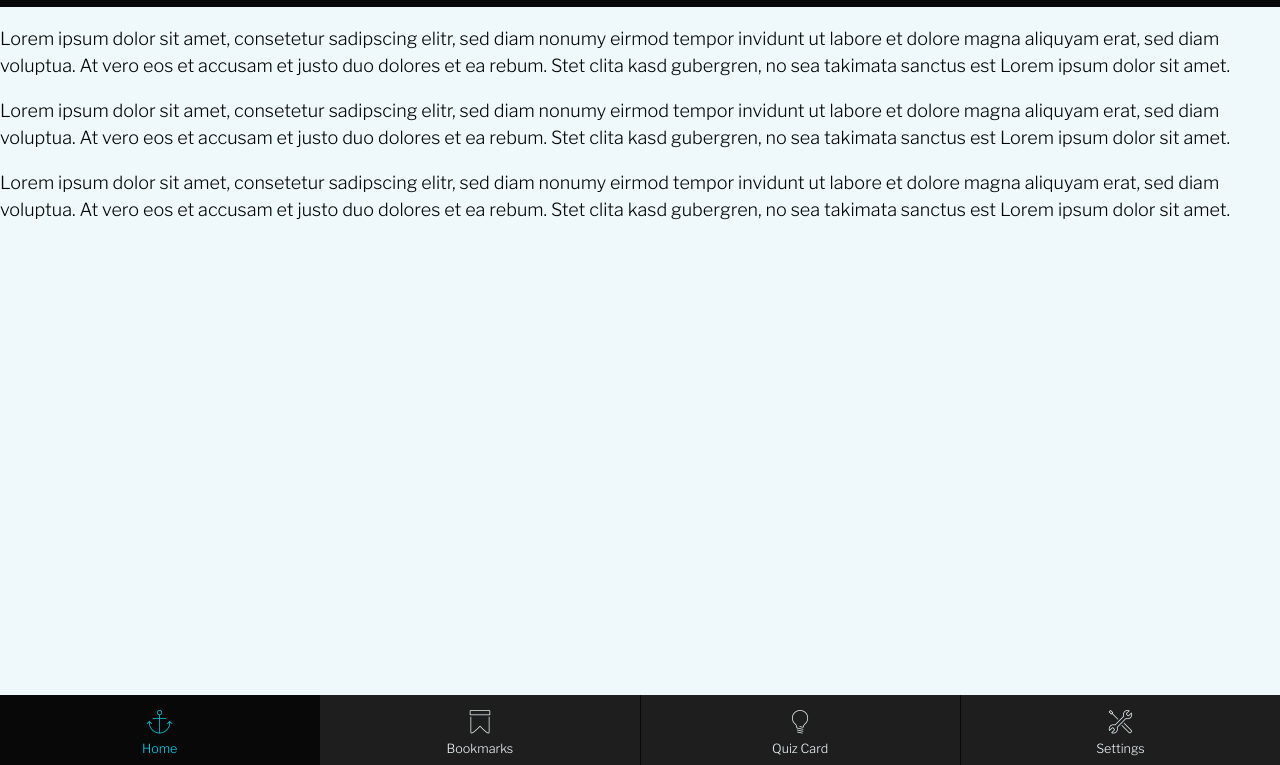
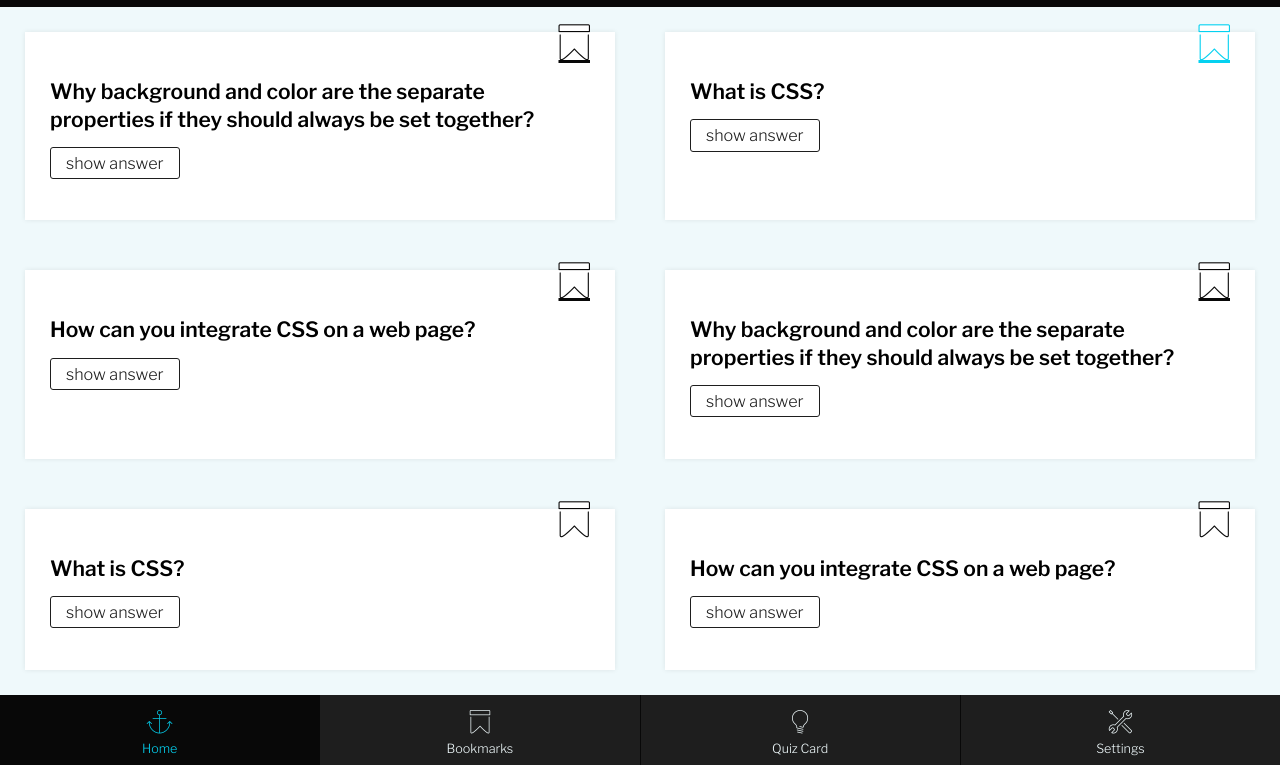
Before and after one commit to badabam/quiz-app-2, a website: page index.html in a window 1280 px wide. Shown: the part 35-800 px from the top of the page. Drawn offline with Linux system fonts and the light colour scheme; files whose address does not match are found by name.

Commit message:
Create component for quiz cards; general css adjustments; markup optimization

```diff
--- a/index.html
+++ b/index.html
@@ -11,27 +11,170 @@
       <h1><span>Quiz</span> App</h1>
     </header>
     <main class="app-grid__main">
-      <p>
-        Lorem ipsum dolor sit amet, consetetur sadipscing elitr, sed diam nonumy
-        eirmod tempor invidunt ut labore et dolore magna aliquyam erat, sed diam
-        voluptua. At vero eos et accusam et justo duo dolores et ea rebum. Stet
-        clita kasd gubergren, no sea takimata sanctus est Lorem ipsum dolor sit
-        amet.
-      </p>
-      <p>
-        Lorem ipsum dolor sit amet, consetetur sadipscing elitr, sed diam nonumy
-        eirmod tempor invidunt ut labore et dolore magna aliquyam erat, sed diam
-        voluptua. At vero eos et accusam et justo duo dolores et ea rebum. Stet
-        clita kasd gubergren, no sea takimata sanctus est Lorem ipsum dolor sit
-        amet.
-      </p>
-      <p>
-        Lorem ipsum dolor sit amet, consetetur sadipscing elitr, sed diam nonumy
-        eirmod tempor invidunt ut labore et dolore magna aliquyam erat, sed diam
-        voluptua. At vero eos et accusam et justo duo dolores et ea rebum. Stet
-        clita kasd gubergren, no sea takimata sanctus est Lorem ipsum dolor sit
-        amet.
-      </p>
+      <section class="quiz-card">
+        <a
+          href="#"
+          class="quiz-card__bookmark icon-ribbon"
+          title="Bookmark this Quiz Card"
+        ></a>
+        <details class="quiz-card__details">
+          <summary class="quiz-card__button">
+            <h3 class="quiz-card__headline">
+              Why background and color are the separate properties if they
+              should always be set together?
+            </h3>
+          </summary>
+          <div class="quiz-card__answer">
+            <p>There are two reasons behind this:</p>
+            <ul>
+              <li>
+                It enhances the legibility of style sheets. The background
+                property is a complex property in CSS, and if it is combined
+                with color, the complexity will further increase.
+              </li>
+              <li>
+                Color is an inherited property while the background is not. So
+                this can make confusion further.
+              </li>
+            </ul>
+          </div>
+        </details>
+      </section>
+      <section class="quiz-card">
+        <a
+          href="#"
+          class="quiz-card__bookmark quiz-card__bookmark--active icon-ribbon"
+          title="Bookmark this Quiz Card"
+        ></a>
+        <details class="quiz-card__details">
+          <summary class="quiz-card__button">
+            <h3 class="quiz-card__headline">What is CSS?</h3>
+          </summary>
+          <p class="quiz-card__answer">
+            CSS stands for Cascading Style Sheets. It is a style sheet language
+            which is used to describe the look and formatting of a document
+            written in markup language. It provides an additional feature to
+            HTML. It is generally used with HTML to change the style of web
+            pages and user interfaces. It can also be used with any kind of XML
+            documents including plain XML, SVG and XUL. CSS is used along with
+            HTML and JavaScript in most websites to create user interfaces for
+            web applications and user interfaces for many mobile applications.
+          </p>
+        </details>
+      </section>
+      <section class="quiz-card">
+        <a
+          href="#"
+          class="quiz-card__bookmark icon-ribbon"
+          title="Bookmark this Quiz Card"
+        ></a>
+        <details class="quiz-card__details">
+          <summary class="quiz-card__button">
+            <h3 class="quiz-card__headline">
+              How can you integrate CSS on a web page?
+            </h3>
+          </summary>
+          <div class="quiz-card__answer">
+            <p>There are three methods to integrate CSS on web pages.</p>
+            <ol class="points">
+              <li>
+                Inline method - It is used to insert style sheets in HTML
+                document
+              </li>
+              <li>
+                Embedded/Internal method - It is used to add a unique style to a
+                single document
+              </li>
+              <li>
+                Linked/Imported/External method - It is used when you want to
+                make changes on multiple pages.
+              </li>
+            </ol>
+          </div>
+        </details>
+      </section>
+      <section class="quiz-card">
+        <a
+          href="#"
+          class="quiz-card__bookmark icon-ribbon"
+          title="Bookmark this Quiz Card"
+        ></a>
+        <details class="quiz-card__details">
+          <summary class="quiz-card__button">
+            <h3 class="quiz-card__headline">
+              Why background and color are the separate properties if they
+              should always be set together?
+            </h3>
+          </summary>
+          <div class="quiz-card__answer">
+            <p>There are two reasons behind this:</p>
+            <ul>
+              <li>
+                It enhances the legibility of style sheets. The background
+                property is a complex property in CSS, and if it is combined
+                with color, the complexity will further increase.
+              </li>
+              <li>
+                Color is an inherited property while the background is not. So
+                this can make confusion further.
+              </li>
+            </ul>
+          </div>
+        </details>
+      </section>
+      <section class="quiz-card">
+        <a
+          href="#"
+          class="quiz-card__bookmark icon-ribbon"
+          title="Bookmark this Quiz Card"
+        ></a>
+        <details class="quiz-card__details">
+          <summary class="quiz-card__button">
+            <h3 class="quiz-card__headline">What is CSS?</h3>
+          </summary>
+          <p class="quiz-card__answer">
+            CSS stands for Cascading Style Sheets. It is a style sheet language
+            which is used to describe the look and formatting of a document
+            written in markup language. It provides an additional feature to
+            HTML. It is generally used with HTML to change the style of web
+            pages and user interfaces. It can also be used with any kind of XML
+            documents including plain XML, SVG and XUL. CSS is used along with
+            HTML and JavaScript in most websites to create user interfaces for
+            web applications and user interfaces for many mobile applications.
+          </p>
+        </details>
+      </section>
+      <section class="quiz-card">
+        <a
+          href="#"
+          class="quiz-card__bookmark icon-ribbon"
+          title="Bookmark this Quiz Card"
+        ></a>
+        <details class="quiz-card__details">
+          <summary class="quiz-card__button">
+            <h3 class="quiz-card__headline">
+              How can you integrate CSS on a web page?
+            </h3>
+          </summary>
+          <div class="quiz-card__answer">
+            <p>There are three methods to integrate CSS on web pages.</p>
+            <ol class="points">
+              <li>
+                Inline method - It is used to insert style sheets in HTML
+                document
+              </li>
+              <li>
+                Embedded/Internal method - It is used to add a unique style to a
+                single document
+              </li>
+              <li>
+                Linked/Imported/External method - It is used when you want to
+                make changes on multiple pages.
+              </li>
+            </ol>
+          </div>
+        </details>
+      </section>
     </main>
     <footer class="app-grid__footer">
       <nav class="app-navigation">
--- a/styles/_base.css
+++ b/styles/_base.css
@@ -15,3 +15,15 @@ h2,
 h3 {
   line-height: 1.3;
 }
+details[open] summary ~ * {
+  animation: sweep 0.3s ease-in;
+}
+
+@keyframes sweep {
+  0% {
+    opacity: 0;
+  }
+  100% {
+    opacity: 1;
+  }
+}
--- a/styles/components/app-grid.css
+++ b/styles/components/app-grid.css
@@ -12,8 +12,6 @@
   background: var(--color-rich-black);
   color: var(--color-azure);
   text-align: center;
-  /* background: var(--color-sky-blue1); */
-  color: var(--color-azure);
 }
 .app-grid__header h1 {
   font-size: 1em;
@@ -22,15 +20,10 @@
   font-weight: 300;
 }
 .app-grid__header h1 > span {
-  color: var(--color-rich-black);
-  background: var(--color-sky-blue1);
   padding: 0px 5px;
   margin-right: 2px;
   border-radius: 3px;
-  background: var(--color-azure);
-  color: var(--color-azure);
   background: var(--color-rich-black);
-  border: 1px solid var(--color-azure);
   border: 1px solid var(--color-sky-blue1);
   color: var(--color-sky-blue1);
 }
@@ -39,6 +32,12 @@
   overflow-y: scroll;
   background: var(--color-azure);
 }
+@media screen and (min-width: 768px) {
+  .app-grid__main {
+    display: grid;
+    grid-template-columns: 1fr 1fr;
+  }
+}
 .app-grid__footer {
   grid-area: footer;
 }
--- a/styles/components/navigation.css
+++ b/styles/components/navigation.css
@@ -5,7 +5,7 @@
   grid-template-columns: 1fr 1fr 1fr 1fr;
   padding: 0;
   margin: 0;
-  background: var(--color-sky-blue1);
+  /* background: var(--color-sky-blue1); */
   background: var(--color-rich-black);
   gap: 1px;
 }
@@ -13,7 +13,7 @@
   display: flex;
   gap: 10px;
   flex-flow: column;
-  background: var(--color-rich-black);
+  /* background: var(--color-rich-black); */
   background: var(--color-eerie-black);
 }
 .app-navigation__item a {
@@ -24,10 +24,11 @@
 }
 .app-navigation__item--active a,
 .app-navigation__item a:hover {
-  background: var(--color-sky-blue1);
+  /* background: var(--color-sky-blue1);
+  color: var(--color-rich-black); */
   background: var(--color-rich-black);
-  color: var(--color-rich-black);
   color: var(--color-sky-blue1);
+  transition: background-color 0.5s ease-out;
 }
 .app-navigation__item a > i {
   display: block;
--- /dev/null
+++ b/styles/components/quiz-card.css
@@ -0,0 +1,58 @@
+.quiz-card {
+  position: relative;
+  background: #fff;
+  margin: var(--space-medium);
+  padding: var(--space-medium);
+  box-shadow: 0 0 5px #00000015;
+}
+.quiz-card__bookmark {
+  position: absolute;
+  right: var(--space-medium);
+  top: -8px;
+  font-size: 2em;
+  color: var(--color-rich-black);
+  background: #fff;
+}
+.quiz-card__bookmark.quiz-card__bookmark--active,
+.quiz-card__bookmark:hover {
+  color: var(--color-sky-blue1);
+}
+.quiz-card__details {
+  position: relative;
+  padding-bottom: var(--space-medium);
+}
+.quiz-card__button {
+  display: inline-block;
+  outline: none;
+}
+.quiz-card__button:after {
+  position: absolute;
+  bottom: 0;
+  content: 'show answer';
+  cursor: pointer;
+  padding: 3px var(--space-small);
+  border: 1px solid var(--color-eerie-black);
+  border-radius: 3px;
+  color: var(--color-eerie-black);
+  text-align: center;
+  font-weight: 300;
+  font-size: 0.9em;
+  transition: all 0.3s ease-out;
+}
+.quiz-card__details[open] .quiz-card__button:after {
+  content: 'hide answer';
+}
+.quiz-card__details[open] .quiz-card__button:after,
+.quiz-card__details:hover .quiz-card__button:after {
+  background: var(--color-eerie-black);
+  color: var(--color-sky-blue1);
+  color: var(--color-azure);
+  transition: all 0.3s ease-out;
+}
+/* .quiz-card__details[open] h3 {
+  color: var(--color-sky-blue1);
+  transition: color 0.3s ease-out;
+} */
+.quiz-card__answer {
+  padding-bottom: var(--space-medium);
+}
--- a/styles/index.css
+++ b/styles/index.css
@@ -5,3 +5,4 @@
 @import '_utility.css';
 @import 'components/app-grid.css';
 @import 'components/navigation.css';
+@import 'components/quiz-card.css';
```
